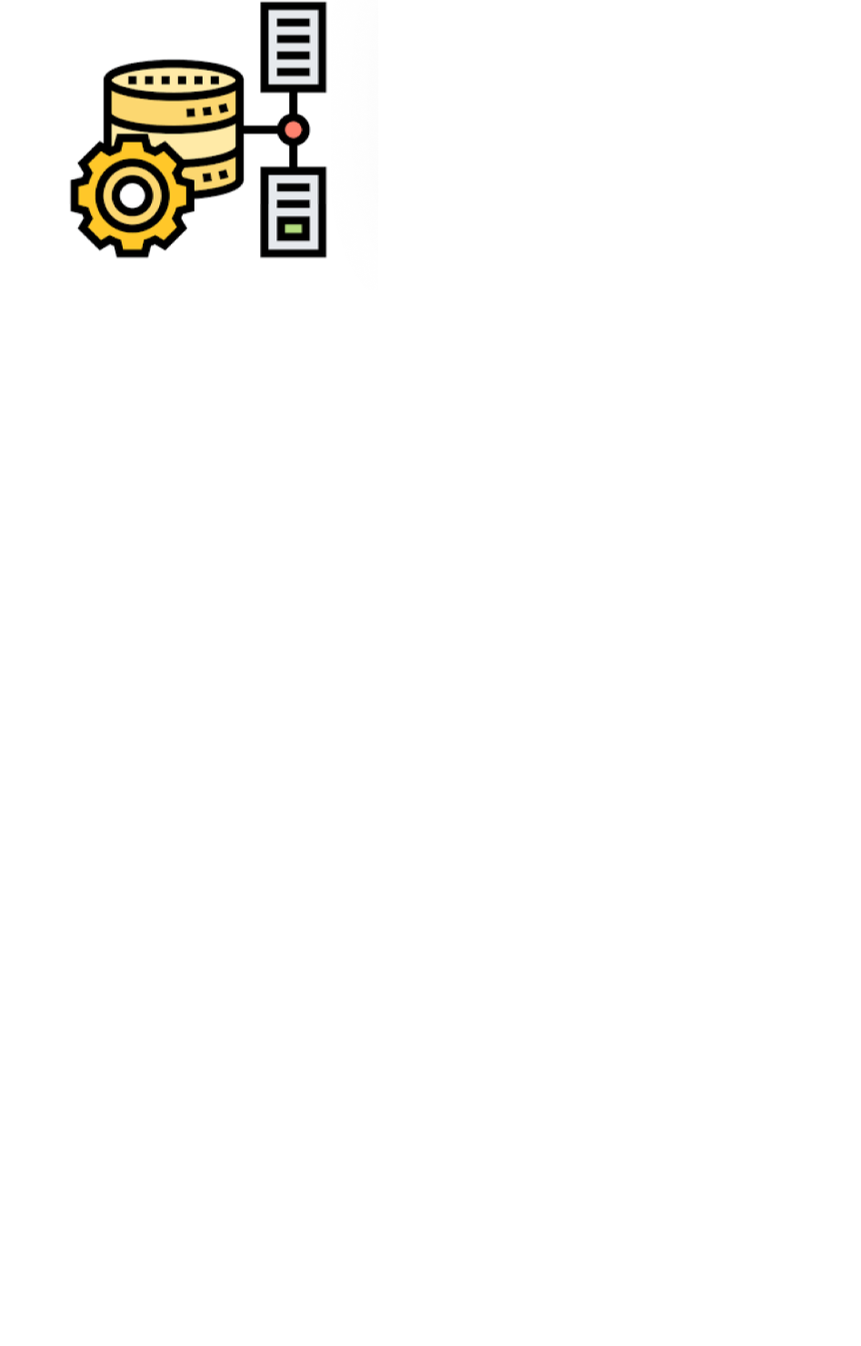
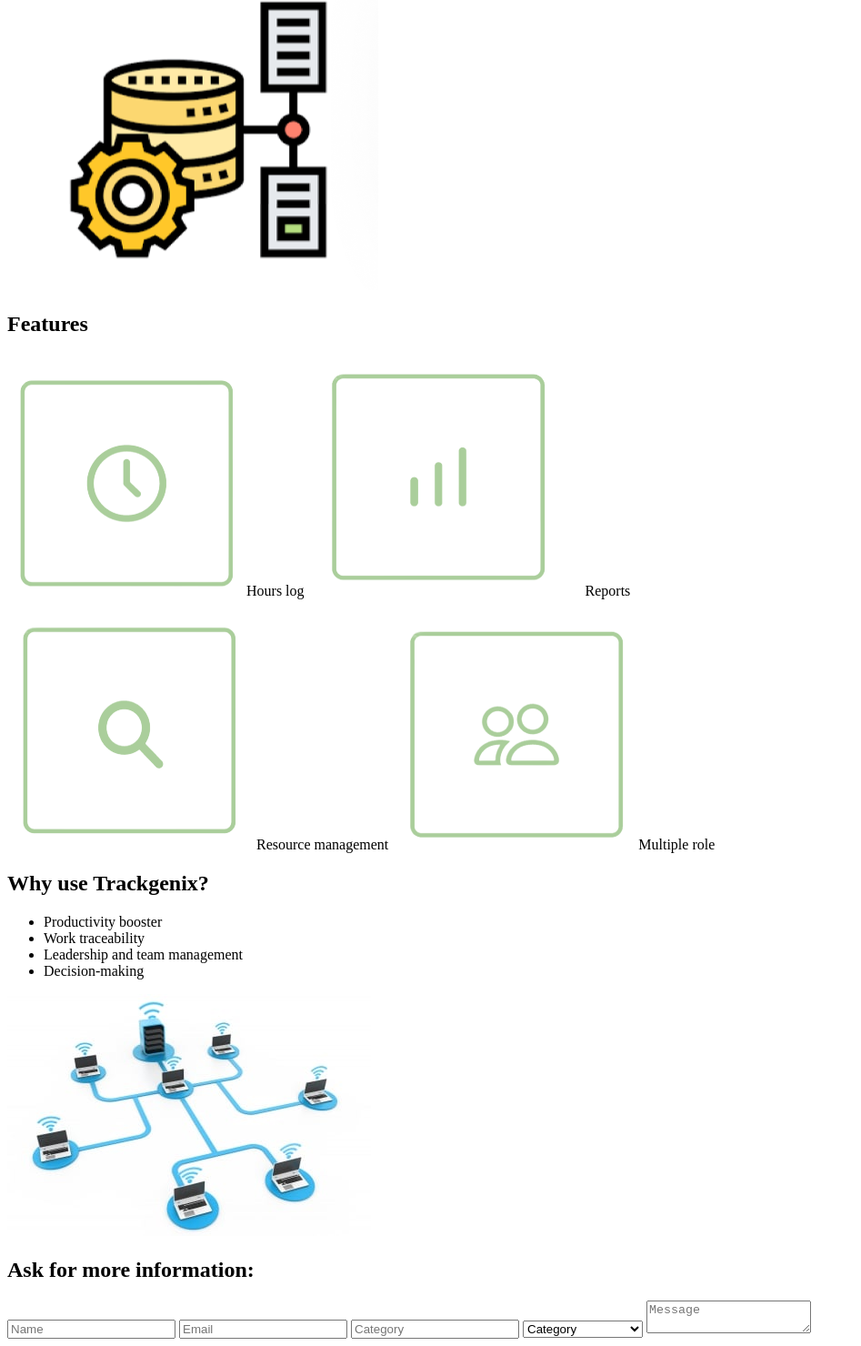
Before and after one commit to gregorio-lopez/BaSP-A2022-Etapa-1, a plain HTML site: page Semana-01/index.html in a window 1280 px wide. Shown: the part 1285-2765 px from the top of the page at 91% size, without its empty margins (0-947 px from the left). Before the commit the page ends 1616 px from the top, so only its background shows below. Drawn offline with Linux system fonts and the light colour scheme.

Commit message:
added inputs to 'ask for more information section'

```diff
--- a/Semana-01/index.html
+++ b/Semana-01/index.html
@@ -9,7 +9,7 @@
         <header>
             <img src="../Semana-01/assets/icons/burgerBtn.png" alt="Menu">
             <img src="../Semana-01/assets/icons/Button Search.png" alt="search">
-            <input type="text">
+            <input type="search">
         </header>
         <aside>
             <h2>Menu</h2>
@@ -26,13 +26,44 @@
 
     <main>
         <section>
-        <h1>Trackgenix</h1>
-        <h3>TIME CONTROL THAT SIMPLIFIES YOUR BUSINESS <img src="../Semana-01/assets/img/imgMain.jpg" alt="Working Employee"> </h3>
-        <p>The time control software to manage your employees' time in the easies, fastest and most intuitive way.</p>
-        <button class="button">LEARN MORE</button>
+            <h1>Trackgenix</h1>
+            <h3>TIME CONTROL THAT SIMPLIFIES YOUR BUSINESS <img src="../Semana-01/assets/img/imgMain.jpg" alt="Working Employee"> </h3>
+            <p>The time control software to manage your employees' time in the easies, fastest and most intuitive way.</p>
+            <button class="button">LEARN MORE</button>
+        </section>
+            <section>
+            <img src="../Semana-01/assets/img/dataBase.png" alt="Data Base">
+            <h2>Features</h2>
+            <p><img src="../Semana-01/assets/icons/hours.png" alt="clock"> Hours log
+            <img src="../Semana-01/assets/icons/reports.png" alt="progress"> Reports</p>
+            <p><img src="../Semana-01/assets/icons/search.png" alt="search">Resource management
+            <img src="../Semana-01/assets/icons/group.png" alt="Roles"> Multiple role</p>
         </section>
         <section>
-            <img src="../Semana-01/assets/img/dataBase.png" alt="Data Base"
+            <h2>Why use Trackgenix?</h2>
+            <p>
+            <ul>
+                <li>Productivity booster</li>
+                <li>Work traceability</li>
+                <li>Leadership and team management</li>
+                <li>Decision-making</li>
+            </ul>
+            <img src="../Semana-01/assets/img/connectionLaptop.jpg" alt="network">
+            </p>
+
+        </section>
+        <section>
+            <h2>Ask for more information:</h2>
+            <input type="text" placeholder="Name">
+            <input type="text" placeholder="Email">
+            <input type="text" placeholder="Category">
+            <select name="Category">
+                <option value="Category">Category</option>
+                <option value="Human resources">Human resources</option>
+                <option value="Systems">Systems</option>
+                <option value="Commercialization">Commercialization</option>
+            </select>
+            <textarea placeholder="Message"></textarea>
         </section>
     </main>
     </body>
```
